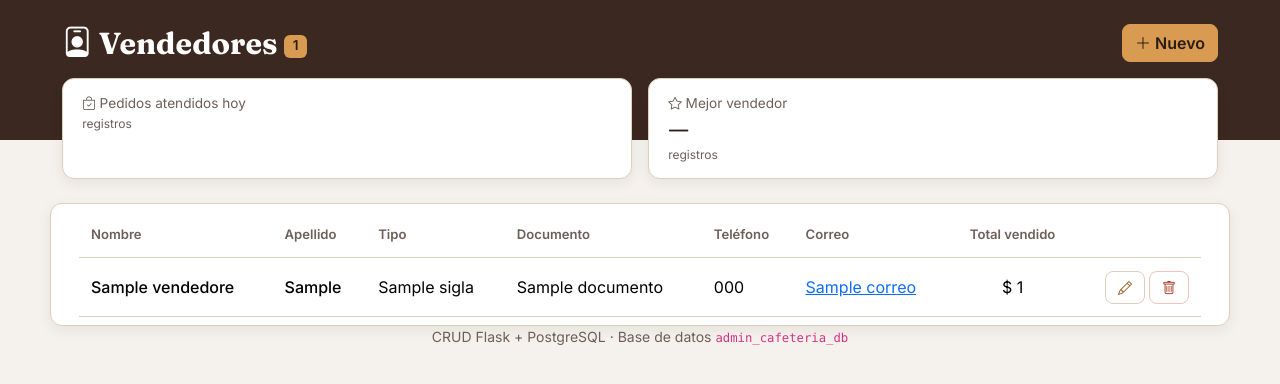
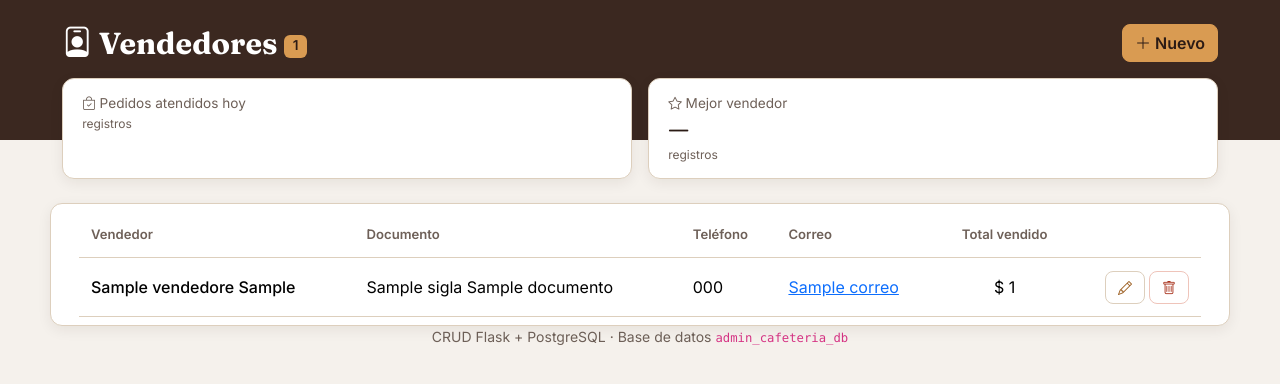
Before and after one commit to Luisa626/admin_cafeteria, a Flask app: page /vendedores/ in a window 1280 px wide. Shown: the part 55-439 px from the top of the page. Run offline with Flask 3, Linux system fonts and the light colour scheme; a database or web service that is not in the repository returns one stand-in record (values such as "Sample title"); data that the repository does not hold is empty; some libraries are stand-ins or nearby versions.

Commit message:
actualizacion vista de tabla de vendedores

```diff
--- a/templates/vendedores/list.html
+++ b/templates/vendedores/list.html
@@ -28,17 +28,15 @@
     <table class="table table-hover align-middle mb-0">
         <thead>
          <tr>
-            <th>Nombre</th><th>Apellido</th><th>Tipo</th><th>Documento</th><th>Teléfono</th><th>Correo</th>
+            <th>Vendedor</th><th>Documento</th><th>Teléfono</th><th>Correo</th>
             <th class="text-center">Total vendido</th><th></th>
             </tr>
         </thead>
         <tbody>
             {% for pr in items %}
             <tr>
-                <td class="fw-medium">{{ pr.nombre_vendedor }}</td>
-                <td class ="fw-medium">{{ pr.apellido_vendedor }}</td>
-                <td>{{ pr.sigla }}</td>
-                <td>{{ pr.documento }}</td>
+                <td class="fw-medium">{{ pr.nombre_vendedor }} {{ pr.apellido_vendedor }}</td>
+                <td>{{ pr.sigla }} {{ pr.documento }}</td>
                 <td>{{ pr.telefono or '' }}</td>
                 <td>{% if pr.correo %}<a href="mailto:{{ pr.email }}">{{ pr.correo }}</a>{% endif %}</td>
                 <td class="text-center">{{ pr.total_vendido|pesos }}</td>
```
